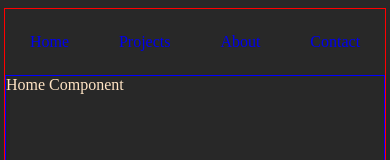
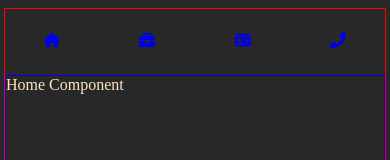
Before and after one commit to danifromecuador/portfolio_2025, a React (Vite) app: page / in a window 390 px wide. Shown: the top 160 px of the page. Built offline with nearby package versions, Linux system fonts and the light colour scheme.

Commit message:
Toggle between texts and icons for desktop or mobile layouts feat/navbar-and-main-components

```diff
--- a/src/components/header/Header.css
+++ b/src/components/header/Header.css
@@ -9,3 +9,7 @@
   justify-content: space-around;
   align-items: center;
 }
+
+.header .desktop {
+  display: none;
+}
--- a/src/components/header/Header.jsx
+++ b/src/components/header/Header.jsx
@@ -1,13 +1,17 @@
 import './Header.css'
+import { FaHouse } from "react-icons/fa6";
+import { FaBriefcase } from "react-icons/fa";
+import { FaIdCard } from "react-icons/fa";
+import { FaPhone } from "react-icons/fa";
 
 export const Header = () => {
   return (
     <nav className='header'>
       <ul>
-        <li><a href='#home'>Home</a></li>
-        <li><a href='#projects'>Projects</a></li>
-        <li><a href='#about'>About</a></li>
-        <li><a href='#contact'>Contact</a></li>
+        <li><a href='#home'><FaHouse className='mobile' /><span className='desktop'>Home</span></a></li>
+        <li><a href='#projects'><FaBriefcase className='mobile' /><span className='desktop'>Projects</span></a></li>
+        <li><a href='#about'><FaIdCard className='mobile' /><span className='desktop'>About</span></a></li>
+        <li><a href='#contact'><FaPhone className='mobile' /><span className='desktop'>Contact</span></a></li>
       </ul>
     </nav>
   )
```
